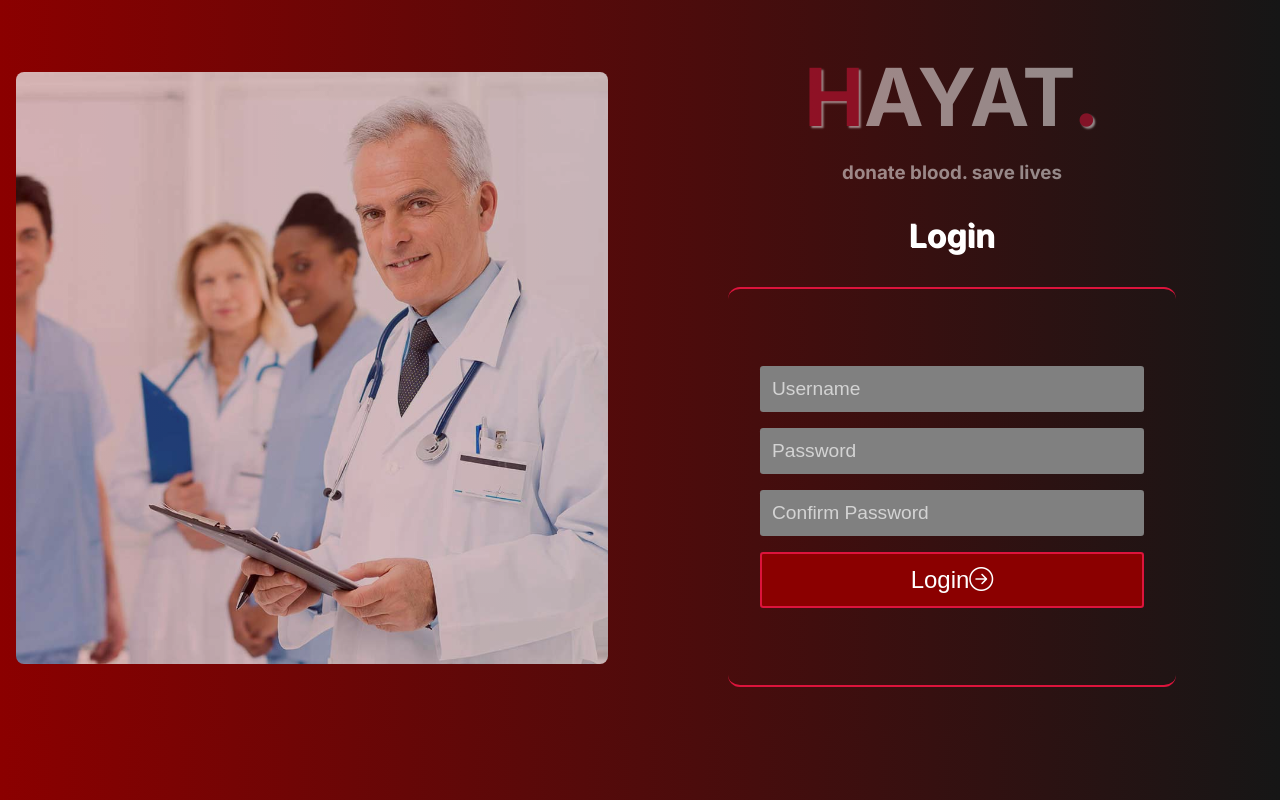
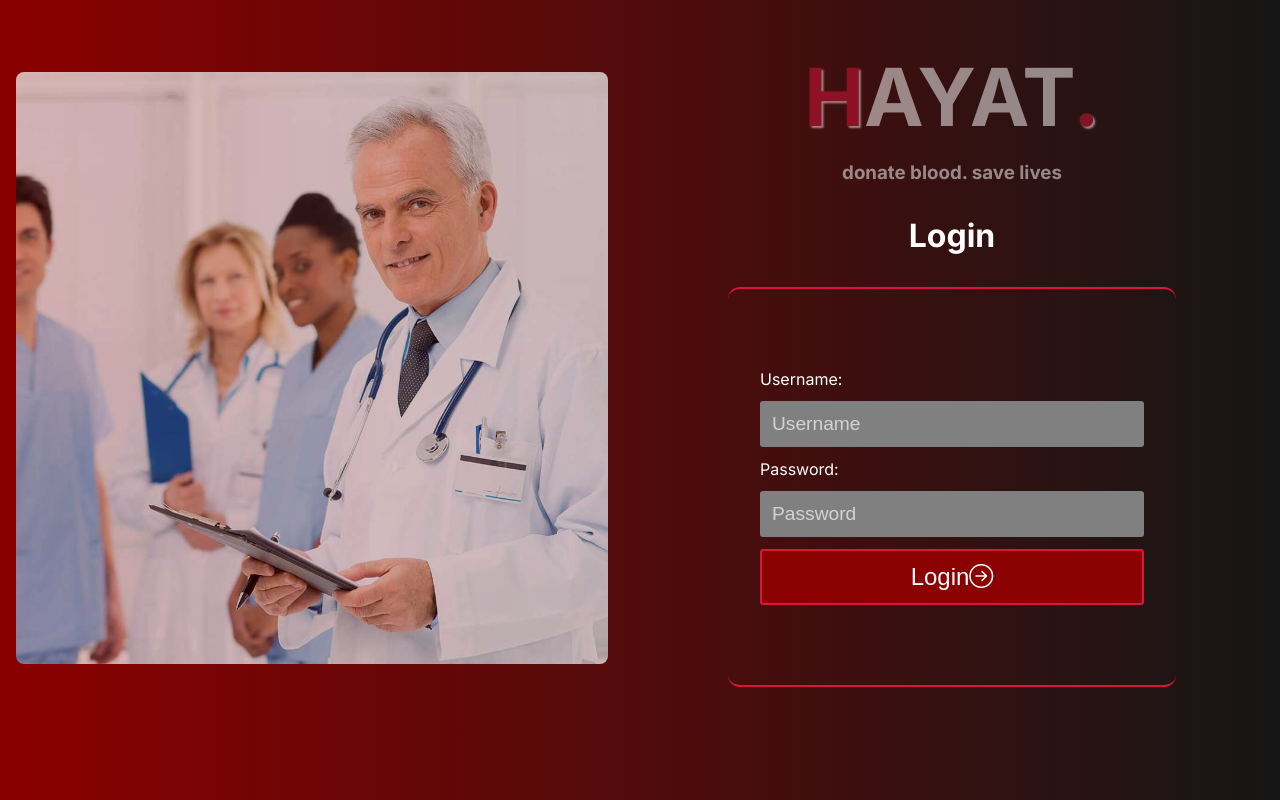
Before and after one commit to Chareeef/HAYAT, a Python web app: template templates/login.html in a window 1280 px wide. Run offline with Jinja, Linux system fonts and the light colour scheme; the template is opened without the code that fills it, so the values that code supplies are empty.

Commit message:
feat: add form field labels and required attribute

```diff
--- a/static/styles/main.css
+++ b/static/styles/main.css
@@ -667,7 +667,6 @@ section:nth-child(odd) {
 
         .login_page_title {
             font-size: 2rem;
-            text-shadow: 1px 1px 0 var(--secondary-clr);
             text-align: center;
         }
 
@@ -678,7 +677,7 @@ section:nth-child(odd) {
             display: flex;
             flex-direction: column;
             justify-content: center;
-            gap: 1rem;
+            gap: .75rem;
 
             border-radius: .75rem;
             border-block: 2px solid var(--tertiary-clr);
@@ -688,7 +687,7 @@ section:nth-child(odd) {
                 border-radius: .2rem;
                 padding: .75rem;
                 font-size: 1.2rem;
-                color: var(--secondary-clr);
+                color: black;
                 background-color: grey;
             }
 
@@ -699,6 +698,7 @@ section:nth-child(odd) {
             .submit {
                 background-color: var(--primary-clr);
                 border: 2px solid var(--tertiary-clr);
+                color: var(--secondary-clr);
                 min-width: 20dvw;
                 font-size: 1.5rem;
                 transition: all 500ms ease;
--- a/templates/login.html
+++ b/templates/login.html
@@ -45,10 +45,10 @@
             </div>
             <h1 class="login_page_title">Login</h1>
             <form class="login_form">
-
-                <input type="text" name="name" id="userName" placeholder="Username"/>
-                <input type="password" name="password" id="password" placeholder="Password">
-                <input type="password" name="confirmPassword" id="conformPassword" placeholder="Confirm Password">
+                <label for="name">Username:</label>
+                <input type="text" name="name" id="userName" placeholder="Username" required/>
+                <label for="password">Password:</label>
+                <input type="password" name="password" id="password" placeholder="Password" required>
                 <button class="submit" type="submit">Login<i class="bi bi-arrow-right-circle"></i></button>
             </form>
         </div>
```
